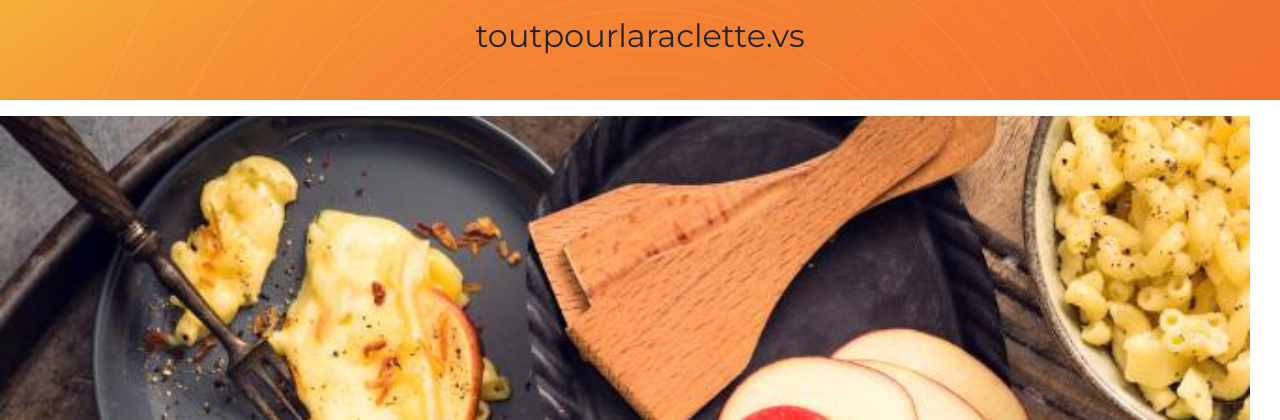
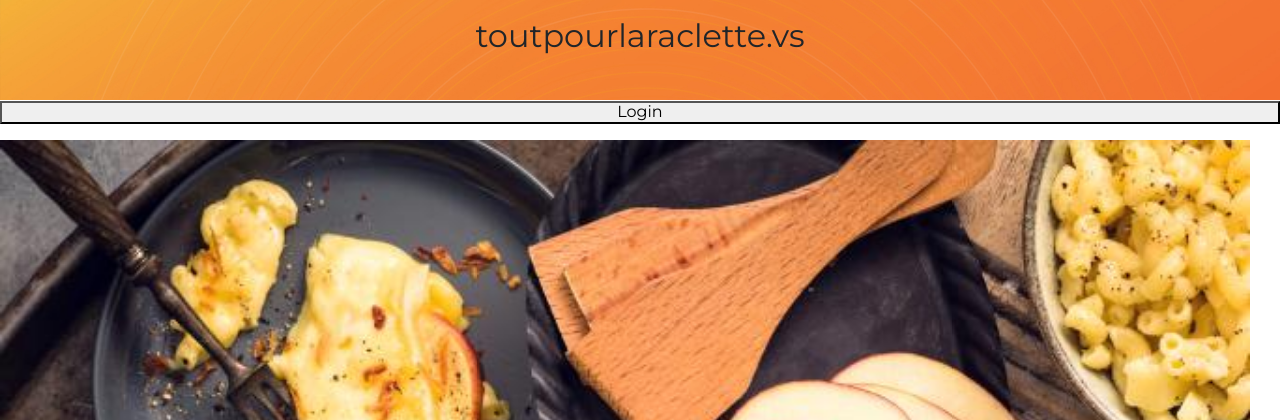
Before and after one commit to Sykos/WebShop151, a PHP site: page / in a window 1280 px wide. Shown: the part 68-488 px from the top of the page. Run offline with PHP 8.4, Linux system fonts and the light colour scheme; data that the repository does not hold is empty; some libraries are stand-ins or nearby versions.

Commit message:
Add login button to header

```diff
--- a/templates/header.php
+++ b/templates/header.php
@@ -4,3 +4,5 @@
    <img src="public/images/imaggges.jpg" alt="Logo de la raclette">
    <center> toutpourlaraclette.vs</center>
  </div>
+
+<a href='?page=login'> <button type="button">Login</button></a>
```
